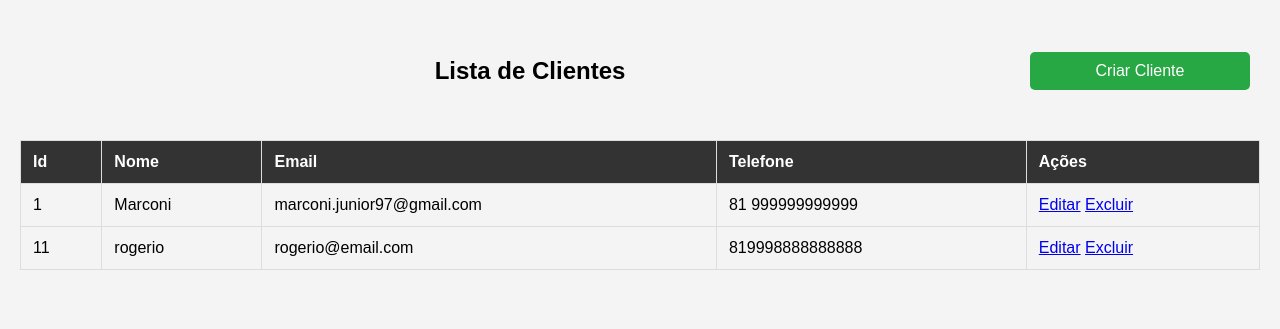
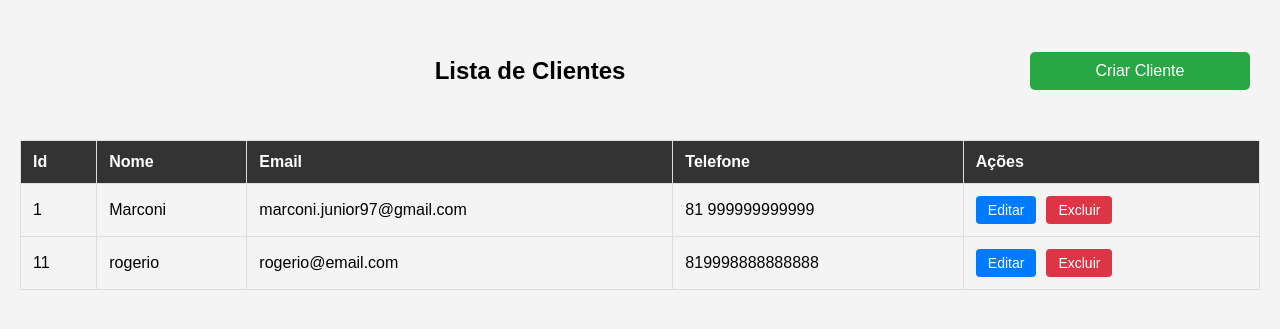
Before and after one commit to natan20200679/Django, a Django app: page /clientes/ in a window 1280 px wide. Shown: the part 58-387 px from the top of the page. Run offline with Django 5.2, Linux system fonts and the light colour scheme; a user stored in the database is signed in; data comes from the database, SQL or seed files in the repository.

Commit message:
Styling the "edit" and "delete" buttons

```diff
--- a/barbearia_pdv/pdv/static/tabelas/tabelas.css
+++ b/barbearia_pdv/pdv/static/tabelas/tabelas.css
@@ -41,3 +41,34 @@ th {
 tr:hover {
     background-color: #f1f1f1; /* Cor de fundo ao passar o mouse */
 }
+
+/* Alinha os botões horizontalmente dentro da célula da tabela */
+.btn-group {
+    display: flex;       /* Ativa o modo Flexbox */
+    gap: 10px;           /* Cria um espaçamento de 10px entre os botões */
+    align-items: center; /* Alinha os botões verticalmente ao centro */
+}
+
+/* Estilo base dos botões de ação */
+.btn-editar, .btn-excluir {
+    padding: 6px 12px;
+    border-radius: 4px;
+    font-size: 14px;
+    text-decoration: none;
+    font-weight: 500;
+    color: white;
+    display: inline-block;
+}
+
+/* Cor do botão Editar */
+.btn-editar {
+    background-color: #007bff;
+}
+.btn-editar:hover {
+    background-color: #0056b3;
+}
+
+/* Cor do botão Excluir */
+.btn-excluir {
+    background-color: #dc3545;
+}
```
